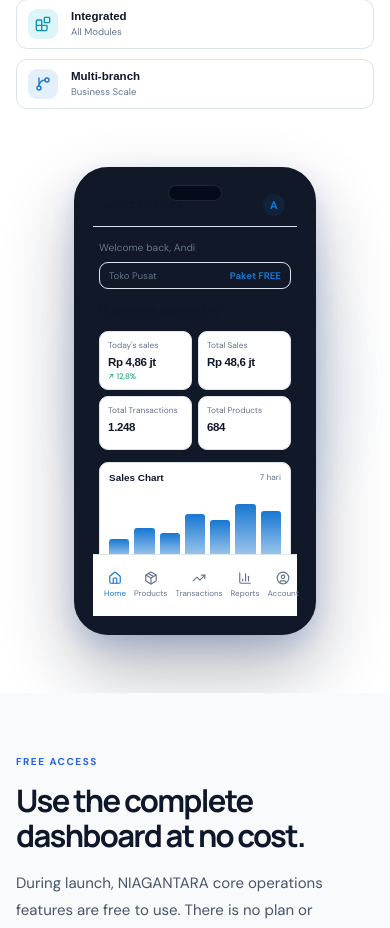
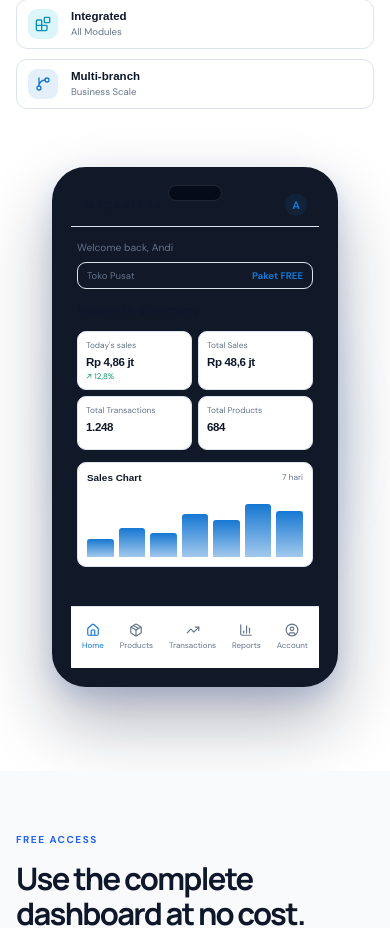
Before and after one commit to Rons26-cloud/niagantara, a React (Vite) app in the folder apps/web/: page / in a window 390 px wide. Shown: the part 6011-6939 px from the top of the page. Built offline with nearby package versions, Linux system fonts and the light colour scheme.

Commit message:
fix: improve mobile Android device preview

```diff
--- a/apps/web/src/theme-overrides.css
+++ b/apps/web/src/theme-overrides.css
@@ -1026,7 +1026,12 @@ footer {
 @media (max-width: 520px) {
   .mobile .devices {
     height: auto;
-    min-height: 515px;
+    min-height: 555px;
+    padding-bottom: 26px;
+  }
+  .mobile .flexible-device {
+    width: min(286px, 78vw);
+    height: 520px;
   }
   .mobile .mobile-feature-item > span:nth-child(2),
   .mobile .capability-item > span:nth-child(2) {
```
